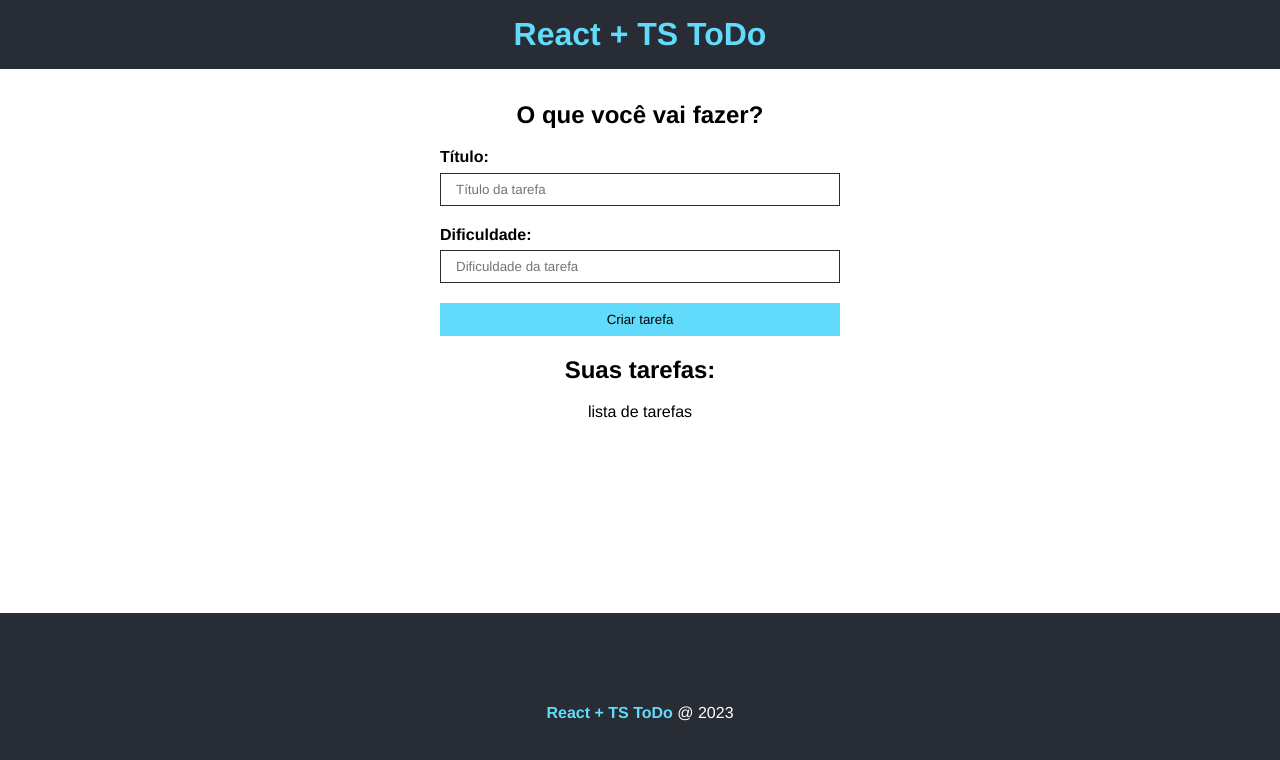
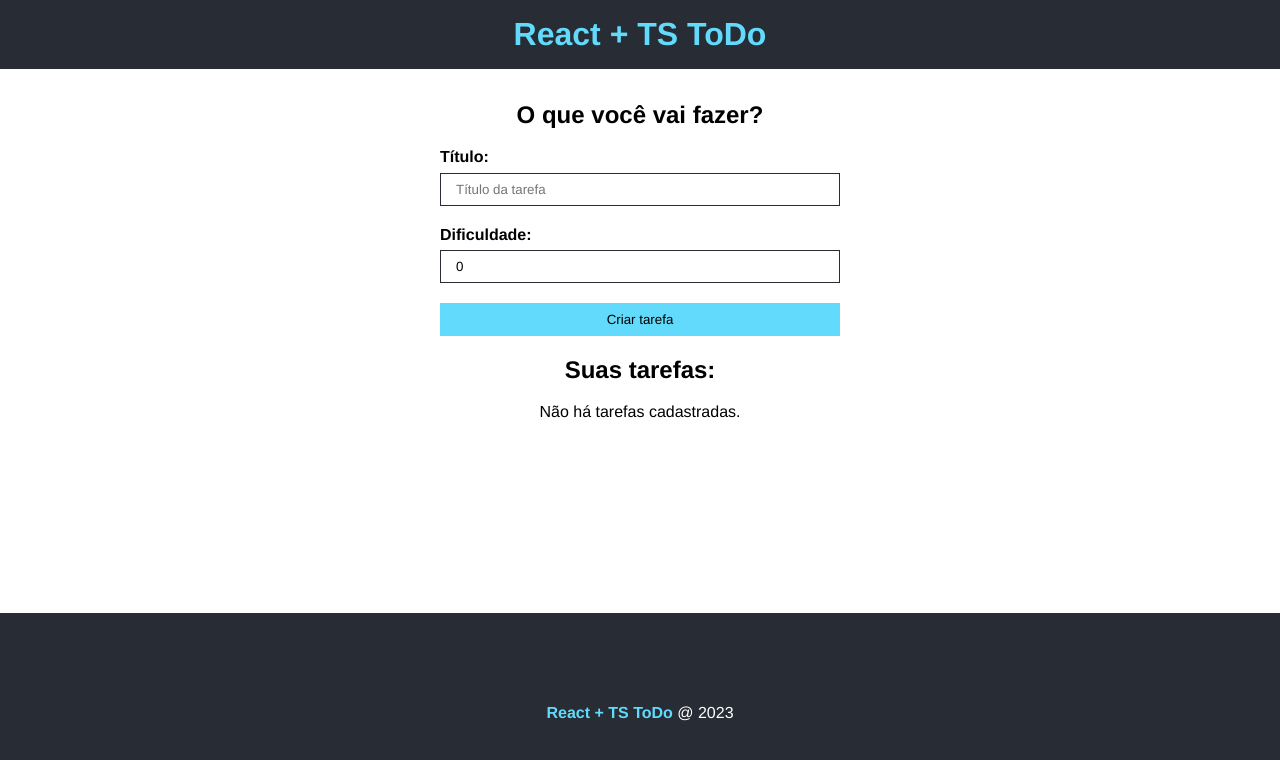
Before and after one commit to marianafaustino/18_todo_react, a React (Create React App) app: page / in a window 1280 px wide. Shown: the top 760 px of the page. Built offline with nearby package versions, Linux system fonts and the light colour scheme.

Commit message:
Adicionando e exibindo tarefas

```diff
--- a/src/App.tsx
+++ b/src/App.tsx
@@ -1,4 +1,4 @@
-import React from 'react';
+import React, {useState} from 'react';
 
 import styles from './App.module.css'
 
@@ -12,6 +12,8 @@
 import TaskList from './components/TaskList';
 
 function App() {
+
+  const [taskList, setTaskList] = useState<ITask[]>([])
   return (
     <div>
       <Header/>
@@ -19,12 +21,12 @@
       <main className={styles.main}>
         <div>
           <h2>O que você vai fazer?</h2>
-          <TaskForm btnText='Criar tarefa'/>
+          <TaskForm btnText='Criar tarefa' taskList={taskList} setTaskList={setTaskList}/>
         </div>
 
         <div>
           <h2>Suas tarefas:</h2>
-          <TaskList/>
+          <TaskList taskList={taskList}/>
         </div>
       </main>
 
--- a/src/components/TaskForm.tsx
+++ b/src/components/TaskForm.tsx
@@ -6,16 +6,28 @@
 
 type Props = {
     btnText: string
+    taskList: ITask[]
+    setTaskList?: React.Dispatch<React.SetStateAction<ITask[]>>
 }
 
-const TaskForm = ({btnText}: Props) => {
+const TaskForm = ({btnText, taskList, setTaskList}: Props) => {
 
     const [id, setId] = useState<number>(0)
     const [title, setTitle] = useState<string>("")
     const [difficulty, setDifficulty] = useState<number>(0)
 
-    const addTaskHandler = ()=>{
+    const addTaskHandler = (e: FormEvent<HTMLFormElement>)=>{
+        e.preventDefault()
 
+        const id = Math.floor(Math.random()*1000)
+
+        const newTask : ITask = {id, title, difficulty}
+
+        setTaskList!([...taskList, newTask])
+        setTitle("")
+        setDifficulty(0)
+
+        console.log(taskList)
     }
 
     const handleChange = (e: ChangeEvent<HTMLInputElement>)=>{
@@ -24,20 +36,18 @@
         }else{
             setDifficulty(parseInt(e.target.value))
         }
-        console.log(title)
-        console.log(difficulty)
     }
 
   return (
    <form onSubmit={addTaskHandler} className={styles.form}>
     <div className={styles.input_container}>
         <label htmlFor="title">Título:</label>
-        <input type="text" name="title" placeholder='Título da tarefa' onChange={handleChange}/>
+        <input type="text" name="title" placeholder='Título da tarefa' onChange={handleChange} value={title}/>
     </div>
 
     <div className={styles.input_container}>
         <label htmlFor="difficulty">Dificuldade:</label>
-        <input type="text" name="difficulty" placeholder='Dificuldade da tarefa' onChange={handleChange}/>
+        <input type="text" name="difficulty" placeholder='Dificuldade da tarefa' onChange={handleChange} value={difficulty}/>
     </div>
 
     <input type="submit" value={btnText} />
--- a/src/components/TaskList.tsx
+++ b/src/components/TaskList.tsx
@@ -1,10 +1,26 @@
 import React from 'react'
+import styles from './TaskList.module.css'
 
-type Props = {}
+//interfaces
+import { ITask } from '../interfaces/Task'
 
-const TaskList = (props: Props) => {
+type Props = {
+    taskList: ITask[]
+}
+
+const TaskList = ({taskList}: Props) => {
   return (
-    <div>lista de tarefas</div>
+    <>
+        {taskList.length > 0 ? (
+            taskList.map((task)=>(
+                <div key={task.id}>
+                    <p>{task.title}</p>
+                </div>
+            ))
+        ): (
+            <p>Não há tarefas cadastradas.</p>
+        )}
+    </>
   )
 }
 
```
Also changed, not shown: src/components/TaskList.module.css (added).
